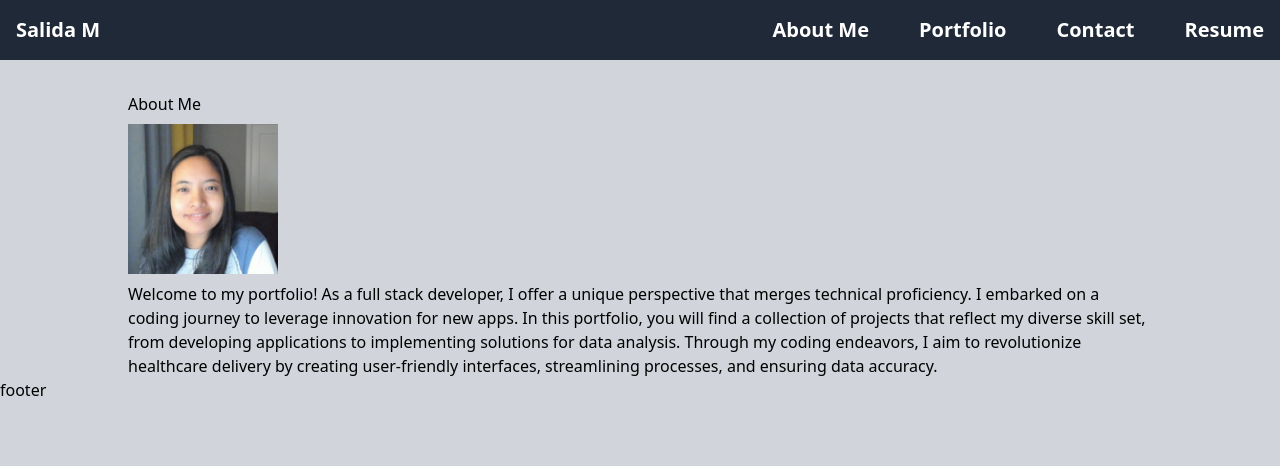
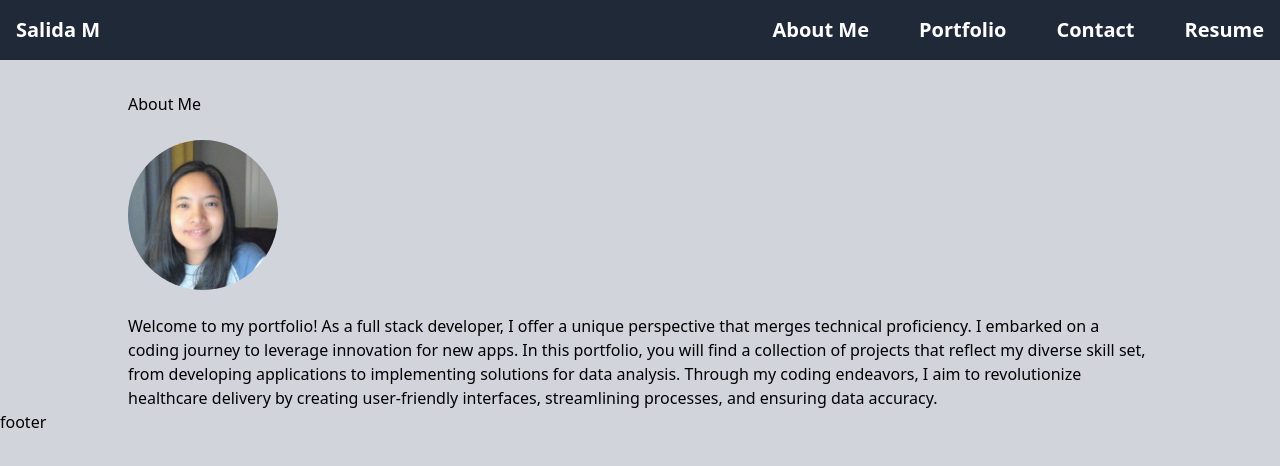
Before and after one commit to salidamaharjan/react-portfolio, a React (Vite) app: page /about in a window 1280 px wide. Shown: the top 466 px of the page. Built offline with nearby package versions, Linux system fonts and the light colour scheme.

Commit message:
add css to image

```diff
--- a/src/Pages/AboutMe.jsx
+++ b/src/Pages/AboutMe.jsx
@@ -2,9 +2,9 @@ import salida from "../assets/images/salida.png";
 export default function AboutMe() {
   return (
     <div className="flex justify-center">
-      <div className="flex max-w-5xl flex-col pt-8 gap-2">
+      <div className="flex max-w-5xl flex-col pt-8 gap-6">
         <h2>About Me</h2>
-        <img className="w-[150px] h-[150px]" src={salida} alt="ImageImage" />
+        <img className="w-[150px] h-[150px] rounded-full" src={salida} alt="ImageImage" />
         <p>
           Welcome to my portfolio! As a full stack developer, I offer a unique
           perspective that merges technical proficiency. I embarked on a coding
```
